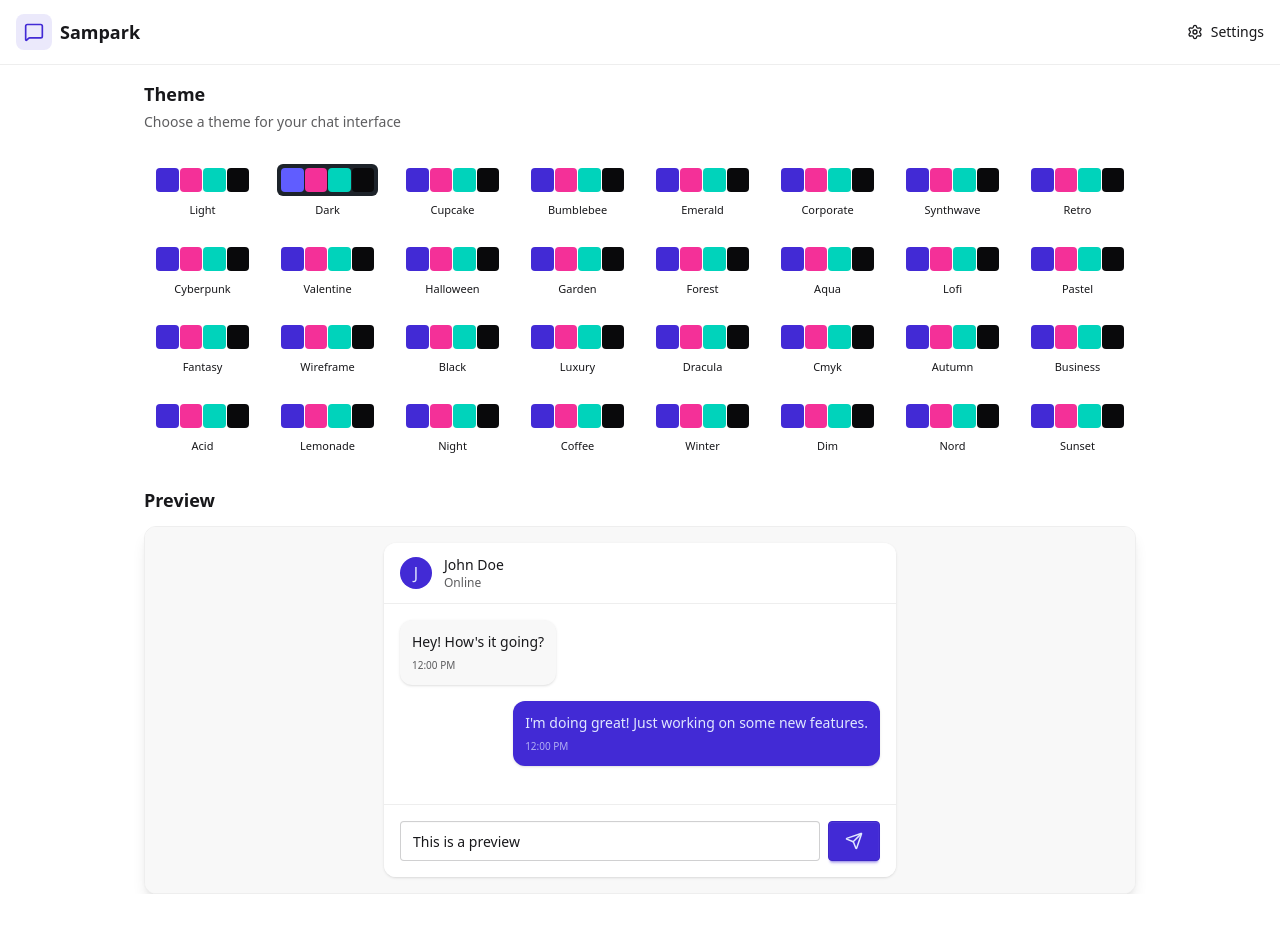
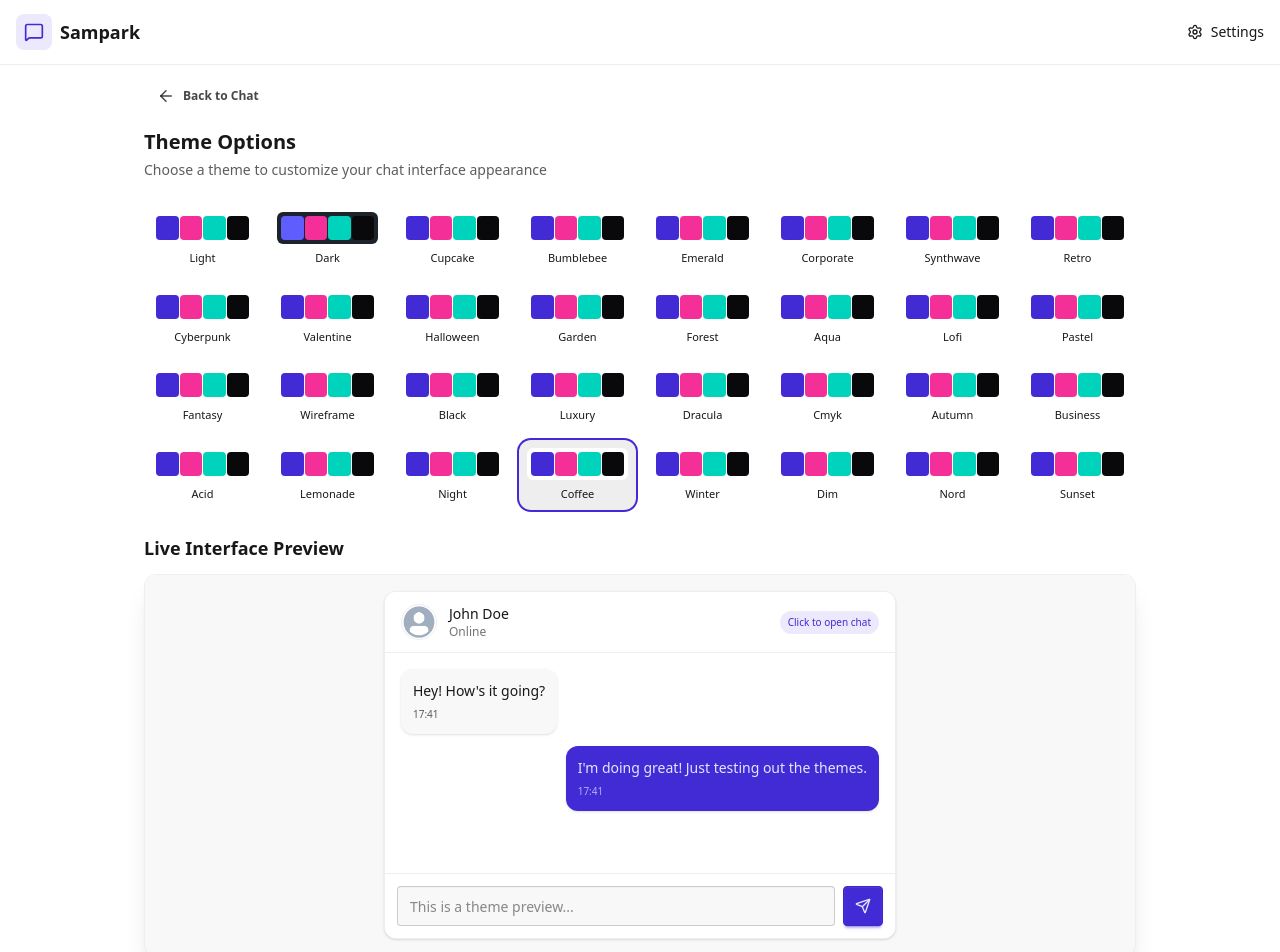
Before and after one commit to Jashmandaliya18/Sampark, a React (Vite) app in the folder frontend/: page /settings in a window 1280 px wide. Shown: the top 952 px of the page. Before the commit the page ends 894 px from the top, so only its background shows below. Built offline with nearby package versions, Linux system fonts and the light colour scheme; no server answers.

Commit message:
Enhance authentication and profile management; add loading states for logout and message sending, improve error handling, and update profile display with member since date

```diff
--- a/frontend/src/components/Navbar.jsx
+++ b/frontend/src/components/Navbar.jsx
@@ -1,12 +1,12 @@
 import { Link } from "react-router-dom";
-import { MessageSquare, Settings, User, LogOut } from "lucide-react";
+import { MessageSquare, Settings, User, LogOut, Loader2 } from "lucide-react";
 import { useAuthStore } from "../store/useAuthStore";
 
 const Navbar = () => {
-    const { authUser, logout } = useAuthStore();
+    const { authUser, logout, isLoggingOut } = useAuthStore();
 
     return (
-        <header className="fixed top-0 z-40 w-full border-b border-base-300 bg-base-100/80 backdrop-blur-lg">
+        <header className="fixed top-0 z-40 w-full border-b border-base-300 bg-base-100/80 backdrop-blur-lg select-none">
             <div className="container mx-auto h-16 px-4">
                 <div className="flex h-full items-center justify-between">
                     {/* LEFT */}
@@ -37,11 +37,16 @@ const Navbar = () => {
                                 </Link>
                                 <button
                                     onClick={logout}
-                                    className="flex items-center gap-2 text-base-content hover:text-error transition-colors cursor-pointer"
+                                    disabled={isLoggingOut}
+                                    className="flex items-center gap-2 text-base-content hover:text-error transition-colors cursor-pointer disabled:opacity-50"
                                     title="Logout"
                                 >
-                                    <LogOut className="h-4 w-4 cursor-pointer" />
-                                    <span className="cursor-pointer">Logout</span>
+                                    {isLoggingOut ? (
+                                        <Loader2 className="h-4 w-4 animate-spin cursor-pointer" />
+                                    ) : (
+                                        <LogOut className="h-4 w-4 cursor-pointer" />
+                                    )}
+                                    <span className="cursor-pointer">{isLoggingOut ? "Logging out..." : "Logout"}</span>
                                 </button>
                             </>
                         )}
--- a/frontend/src/pages/ProfilePage.jsx
+++ b/frontend/src/pages/ProfilePage.jsx
@@ -1,11 +1,12 @@
 import React, { useState } from 'react'
 import { useAuthStore } from '../store/useAuthStore.js'
-import { Camera, User, Mail } from "lucide-react"
+import { Camera, User, Mail, ArrowLeft, Loader2 } from "lucide-react"
+import { useNavigate } from 'react-router-dom'
 
 const ProfilePage = () => {
-  const { authUser, isUpdatingProfile, updateProfile } = useAuthStore()
+  const { authUser, isUpdatingProfile, updateProfile } = useAuthStore();
   const [selectedImg, setSelectedImg] = useState(null);
-
+  const navigate = useNavigate();
 
   const handleImageUpload = async (e) => {
     const file = e.target.files[0];
@@ -19,15 +20,33 @@ const ProfilePage = () => {
     }
   }
 
+  const formattedMemberSince = authUser?.createdAt
+    ? new Date(authUser.createdAt).toLocaleDateString("en-US", {
+        year: "numeric",
+        month: "long",
+        day: "numeric"
+      })
+    : "Recently";
+
   return (
-    <div className='min-h-screen pt-20 bg-base-200'>
+    <div className='min-h-screen pt-20 pb-10 bg-base-200'>
       <div className='max-w-lg mx-auto px-4'>
-        <div className='bg-base-300 rounded-xl p-6 space-y-8'>
+        <div className='bg-base-300 rounded-xl p-6 space-y-8 shadow-xl'>
 
-          {/* Header */}
-          <div className='text-center'>
-            <h1 className='text-2xl font-semibold'>Profile</h1>
-            <p className='text-sm text-zinc-400 mt-1'>Your profile information</p>
+          {/* Back Button + Header */}
+          <div>
+            <button
+              onClick={() => navigate("/")}
+              className="flex items-center gap-2 btn btn-ghost btn-sm text-base-content/80 hover:text-base-content cursor-pointer mb-4"
+              title="Back to Chat"
+            >
+              <ArrowLeft size={18} />
+              <span>Back to Chat</span>
+            </button>
+            <div className='text-center'>
+              <h1 className='text-2xl font-semibold'>Profile</h1>
+              <p className='text-sm text-zinc-400 mt-1'>Your profile information</p>
+            </div>
           </div>
 
           {/* Avatar */}
@@ -41,16 +60,28 @@ const ProfilePage = () => {
 
               <label
                 htmlFor="avatar-upload"
-                className={`absolute bottom-0 right-0 bg-base-content p-2 rounded-full cursor-pointer hover:scale-105 transition ${isUpdatingProfile ? "animate-pulse pointer-events-none" : ""
-                  }`}
+                className={`absolute bottom-0 right-0 bg-base-content p-2 rounded-full cursor-pointer hover:scale-105 transition ${
+                  isUpdatingProfile ? "animate-pulse pointer-events-none" : ""
+                }`}
               >
-                <Camera className='w-5 h-5 text-base-200' />
-                <input type="file" id="avatar-upload" className='hidden' accept='image/*' onChange={handleImageUpload} disabled={isUpdatingProfile} />
+                {isUpdatingProfile ? (
+                  <Loader2 className='w-5 h-5 text-base-200 animate-spin' />
+                ) : (
+                  <Camera className='w-5 h-5 text-base-200' />
+                )}
+                <input
+                  type="file"
+                  id="avatar-upload"
+                  className='hidden'
+                  accept='image/*'
+                  onChange={handleImageUpload}
+                  disabled={isUpdatingProfile}
+                />
               </label>
             </div>
 
             <p className='text-xs text-zinc-400'>
-              {isUpdatingProfile ? "Uploading..." : "Click the camera icon to update your photo"}
+              {isUpdatingProfile ? "Uploading photo..." : "Click the camera icon to update your photo"}
             </p>
           </div>
 
@@ -61,7 +92,7 @@ const ProfilePage = () => {
                 <User className='size-4' />
                 Full Name
               </label>
-              <div className='px-4 py-2.5 rounded-lg bg-base-200 border border-zinc-700'>
+              <div className='px-4 py-2.5 rounded-lg bg-base-200 border border-zinc-700 font-medium'>
                 {authUser?.fullname}
               </div>
             </div>
@@ -69,9 +100,9 @@ const ProfilePage = () => {
             <div>
               <label className='flex items-center gap-2 text-sm text-zinc-400 mb-1'>
                 <Mail className='size-4' />
-                Email
+                Email Address
               </label>
-              <div className='px-4 py-2.5 rounded-lg bg-base-200 border border-zinc-700'>
+              <div className='px-4 py-2.5 rounded-lg bg-base-200 border border-zinc-700 font-medium'>
                 {authUser?.email}
               </div>
             </div>
@@ -84,12 +115,12 @@ const ProfilePage = () => {
             <div className='text-sm space-y-3'>
               <div className='flex justify-between border-b border-zinc-700 pb-2'>
                 <span className='text-zinc-400'>Member Since</span>
-                <span>{authUser?.createdAt?.split("T")[0]}</span>
+                <span className='font-medium'>{formattedMemberSince}</span>
               </div>
 
               <div className='flex justify-between'>
                 <span className='text-zinc-400'>Account Status</span>
-                <span className='text-green-500'>Active</span>
+                <span className='text-green-500 font-semibold'>Active</span>
               </div>
             </div>
           </div>
--- a/frontend/src/pages/SettingsPage.jsx
+++ b/frontend/src/pages/SettingsPage.jsx
@@ -1,27 +1,70 @@
 import { THEMES } from "../constants/index.js";
 import { useThemeStore } from "../store/useThemeStore.js";
-import { Send } from "lucide-react";
+import { useChatStore } from "../store/useChatStore.js";
+import { useAuthStore } from "../store/useAuthStore.js";
+import { Send, ArrowLeft } from "lucide-react";
+import { useNavigate } from "react-router-dom";
+import { formateMessageTime } from "../lib/utils.js";
 
-const PREVIEW_MESSAGES = [
-    { id: 1, content: "Hey! How's it going?", isSent: false },
-    { id: 2, content: "I'm doing great! Just working on some new features.", isSent: true },
+const DEFAULT_PREVIEW_MESSAGES = [
+    { id: "1", text: "Hey! How's it going?", isSent: false, createdAt: new Date() },
+    { id: "2", text: "I'm doing great! Just testing out the themes.", isSent: true, createdAt: new Date() },
 ];
 
 const SettingsPage = () => {
     const { theme, setTheme } = useThemeStore();
+    const { selectedUser, setSelectedUser, message, users } = useChatStore();
+    const { authUser, onlineUsers } = useAuthStore();
+    const navigate = useNavigate();
+
+    // Determine preview user
+    const previewUser = selectedUser || users[0] || { fullname: "John Doe", profilePic: "" };
+    const isOnline = previewUser._id ? onlineUsers.map(String).includes(String(previewUser._id)) : true;
+
+    // Determine preview messages
+    const displayMessages = (message && message.length > 0)
+        ? message.slice(-3).map((msg) => ({
+            id: msg._id,
+            text: msg.text || (msg.image ? "📷 Photo" : ""),
+            isSent: String(msg.senderId) === String(authUser?._id),
+            createdAt: msg.createdAt,
+        }))
+        : DEFAULT_PREVIEW_MESSAGES;
+
+    const handleOpenChat = () => {
+        if (previewUser._id) {
+            setSelectedUser(previewUser);
+            navigate("/");
+        }
+    };
 
     return (
-        <div className="h-screen container mx-auto px-4 pt-20 max-w-5xl">
+        <div className="min-h-screen container mx-auto px-4 pt-20 pb-10 max-w-5xl">
+            {/* Back Button */}
+            <button
+                onClick={() => navigate("/")}
+                className="flex items-center gap-2 btn btn-ghost btn-sm text-base-content/80 hover:text-base-content cursor-pointer mb-4"
+                title="Back to Chat"
+            >
+                <ArrowLeft size={18} />
+                <span>Back to Chat</span>
+            </button>
+
             <div className="space-y-6">
                 <div className="flex flex-col gap-1">
-                    <h2 className="text-lg font-semibold">Theme</h2>
-                    <p className="text-sm text-base-content/70">Choose a theme for your chat interface</p>
+                    <h2 className="text-xl font-bold text-base-content">Theme Options</h2>
+                    <p className="text-sm text-base-content/70">Choose a theme to customize your chat interface appearance</p>
                 </div>
 
                 <div className="grid grid-cols-4 sm:grid-cols-6 md:grid-cols-8 gap-2">
                     {THEMES.map((t) => (
-                        <button key={t} className={`group flex flex-col items-center gap-1.5 p-2 rounded-lg transition-colors${theme === t ? "bg-base-200" : "hover:bg-base-200/50"}`}
-                            onClick={() => setTheme(t)}>
+                        <button
+                            key={t}
+                            className={`group flex flex-col items-center gap-1.5 p-2 rounded-xl transition-colors cursor-pointer ${
+                                theme === t ? "bg-base-300 ring-2 ring-primary" : "hover:bg-base-200"
+                            }`}
+                            onClick={() => setTheme(t)}
+                        >
                             <div className="relative h-8 w-full rounded-md overflow-hidden" data-theme={t}>
                                 <div className="absolute inset-0 grid grid-cols-4 gap-px p-1">
                                     <div className="rounded bg-primary"></div>
@@ -38,51 +81,66 @@ const SettingsPage = () => {
                 </div>
 
                 {/* Preview Section */}
-                <h3 className="text-lg font-semibold mb-3">Preview</h3>
-                <div className="rounded-xl border border-base-300 overflow-hidden bg-base-100 shadow-lg">
+                <div>
+                    <h3 className="text-lg font-semibold mb-3">Live Interface Preview</h3>
+                    <div className="rounded-xl border border-base-300 overflow-hidden bg-base-100 shadow-xl">
                         <div className="p-4 bg-base-200">
                             <div className="max-w-lg mx-auto">
                                 {/* Mock Chat UI */}
-                            <div className="bg-base-100 rounded-xl shadow-sm overflow-hidden">
-                                {/* Chat Header */}
-                                <div className="px-4 py-3 border-b border-base-300 bg-base-100">
+                                <div className="bg-base-100 rounded-xl shadow-sm overflow-hidden border border-base-300">
+                                    {/* Chat Header (Clickable to open user's real chat) */}
+                                    <div
+                                        onClick={handleOpenChat}
+                                        className="px-4 py-3 border-b border-base-300 bg-base-100 flex items-center justify-between cursor-pointer hover:bg-base-200/60 transition select-none"
+                                        title="Click to open full conversation with this user"
+                                    >
                                         <div className="flex items-center gap-3">
-                                        <div className="w-8 h-8 rounded-full bg-primary flex items-center justify-center text-primary-content font-medium">
-                                            J
+                                            <div className="size-9 rounded-full overflow-hidden border border-base-300">
+                                                <img
+                                                    src={previewUser.profilePic || "/avatar.png"}
+                                                    alt={previewUser.fullname}
+                                                    className="size-full object-cover"
+                                                />
                                             </div>
                                             <div>
-                                            <h3 className="font-medium text-sm">John Doe</h3>
-                                            <p className="text-xs text-base-content/70">Online</p>
+                                                <h3 className="font-medium text-sm text-base-content hover:underline">{previewUser.fullname}</h3>
+                                                <p className="text-xs text-base-content/60">
+                                                    {isOnline ? "Online" : "Offline"}
+                                                </p>
                                             </div>
                                         </div>
+                                        <span className="text-[10px] bg-primary/10 text-primary px-2 py-1 rounded-full font-medium">
+                                            Click to open chat
+                                        </span>
                                     </div>
 
-                                {/* Chat Messages */}
-                                <div className="p-4 space-y-4 min-h-[200px] max-h-[200px] overflow-y-auto bg-base-100">
-                                    {PREVIEW_MESSAGES.map((message) => (
-                                        <div key={message.id} className={`flex ${message.isSent ? "justify-end" : "justify-start"}`}>
-                                            <div className={`max-w-[80%] rounded-xl p-3 shadow-sm ${message.isSent ? "bg-primary text-primary-content" : "bg-base-200"}`}>
-                                                <p className="text-sm">{message.content}</p>
-                                                <p className={`text-[10px] mt-1.5 ${message.isSent ? "text-primary-content/70" : "text-base-content/70"}`}>
-                                                    12:00 PM
+                                    {/* Chat Messages Preview */}
+                                    <div className="p-4 space-y-3 min-h-[220px] max-h-[220px] overflow-y-auto bg-base-100">
+                                        {displayMessages.map((msg) => (
+                                            <div key={msg.id} className={`flex ${msg.isSent ? "justify-end" : "justify-start"}`}>
+                                                <div className={`max-w-[80%] rounded-xl p-3 shadow-sm ${msg.isSent ? "bg-primary text-primary-content" : "bg-base-200 text-base-content"}`}>
+                                                    <p className="text-sm break-words">{msg.text}</p>
+                                                    <p className={`text-[10px] mt-1.5 opacity-70 ${msg.isSent ? "text-primary-content" : "text-base-content"}`}>
+                                                        {formateMessageTime(msg.createdAt)}
                                                     </p>
                                                 </div>
                                             </div>
                                         ))}
                                     </div>
 
-                                {/* Chat Input */}
-                                <div className="p-4 border-t border-base-300 bg-base-100">
+                                    {/* Chat Input Preview */}
+                                    <div className="p-3 border-t border-base-300 bg-base-100">
                                         <div className="flex gap-2">
                                             <input
                                                 type="text"
-                                            className="input input-bordered flex-1 text-sm h-10"
-                                            placeholder="Type a message..."
-                                            value="This is a preview"
-                                            readOnly />
-                                        <button className="btn btn-primary h-10 min-h-0">
-                                            <Send size={18} />
+                                                className="input input-bordered flex-1 text-sm h-10 bg-base-200"
+                                                placeholder="This is a theme preview..."
+                                                readOnly
+                                            />
+                                            <button className="btn btn-primary h-10 min-h-0 btn-square">
+                                                <Send size={16} />
                                             </button>
+                                        </div>
                                     </div>
                                 </div>
                             </div>
@@ -93,4 +151,5 @@ const SettingsPage = () => {
         </div>
     );
 };
+
 export default SettingsPage;
--- a/frontend/src/store/useAuthStore.js
+++ b/frontend/src/store/useAuthStore.js
@@ -9,6 +9,7 @@ export const useAuthStore = create((set, get) => ({
     authUser: null,
     isSigningUp: false,
     isLoggingIn: false,
+    isLoggingOut: false,
     isUpdatingProfile: false,
     isCheckingAuth: true,
     onlineUsers: [],
@@ -56,6 +57,7 @@ export const useAuthStore = create((set, get) => ({
     },
 
     logout: async () => {
+        set({ isLoggingOut: true });
         try {
             await axiosInstance.post("/auth/logout");
             set({ authUser: null });
@@ -63,6 +65,8 @@ export const useAuthStore = create((set, get) => ({
             get().disconnectSocket();
         } catch (error) {
             toast.error(error?.response?.data?.message || "Logout failed");
+        } finally {
+            set({ isLoggingOut: false });
         }
     },
 
```
Also changed, not shown: frontend/src/components/ChatContainer.jsx (+11 -6 lines), frontend/src/components/MessageInput.jsx (+24 -10 lines), 1 other file (tests, documents, lock files or other folders). Lines whose indentation alone changed are shown as unchanged.
